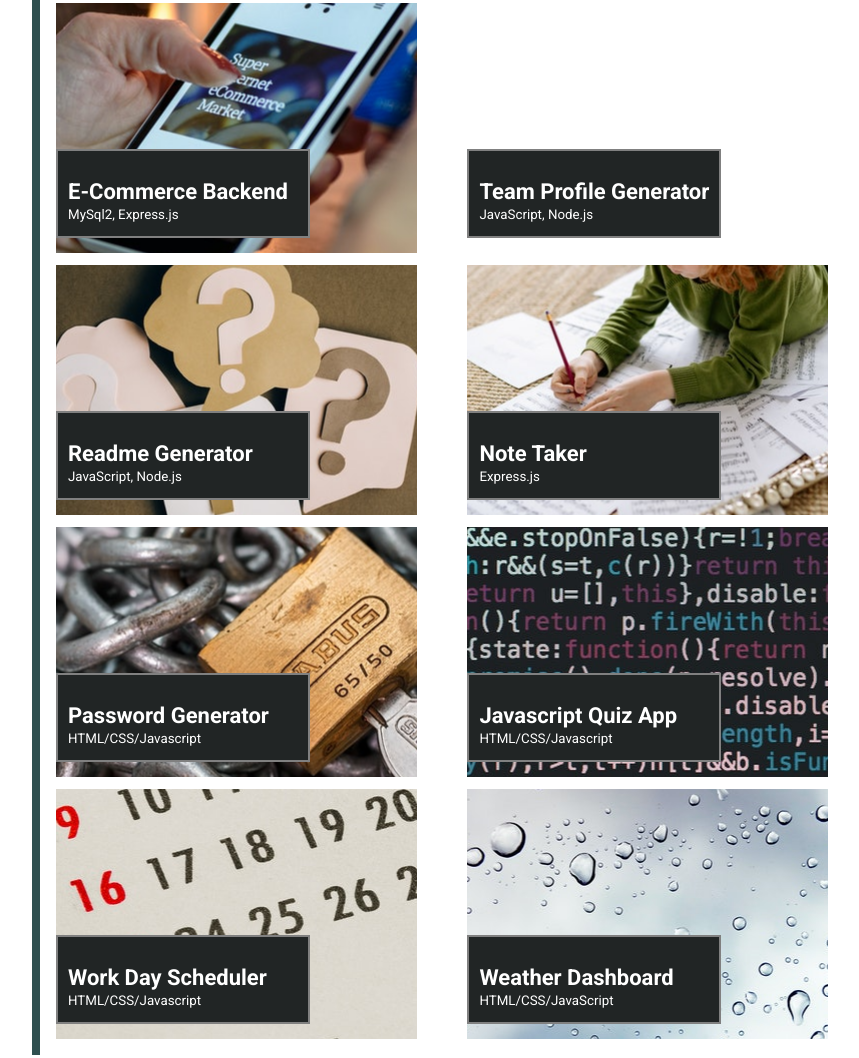
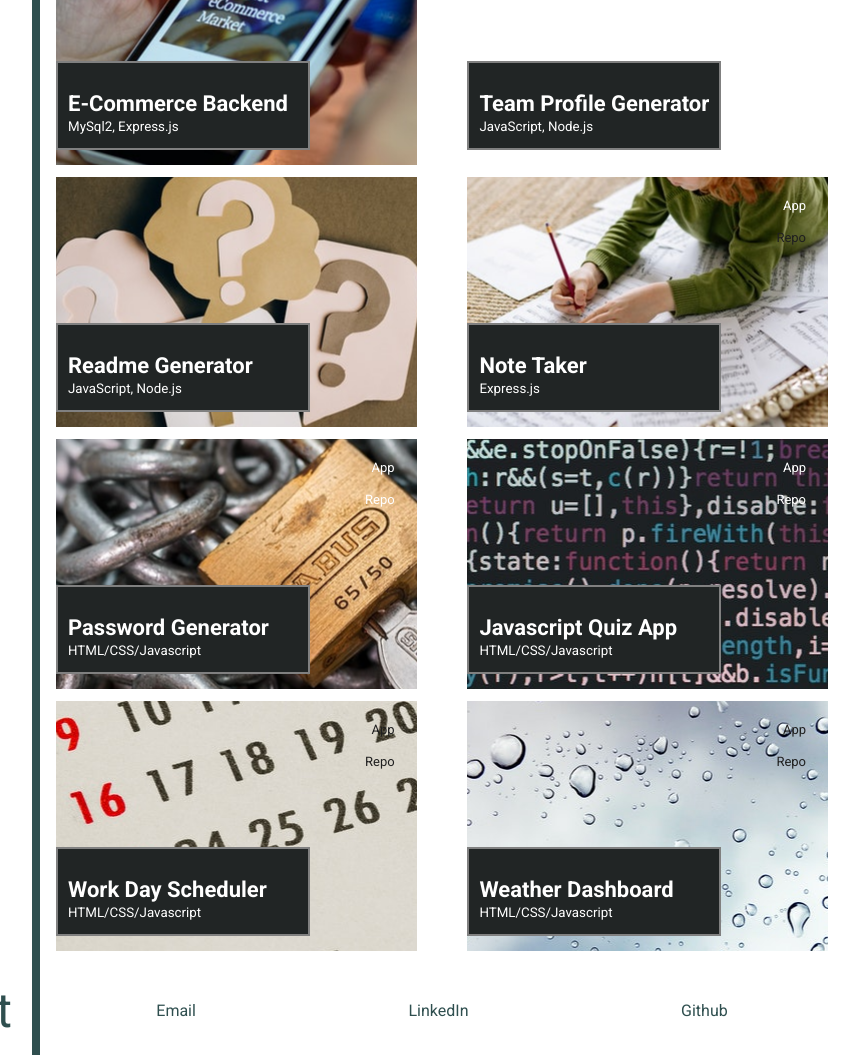
Before and after one commit to barrygilreath3/portfolio, a plain HTML site: page index.html in a window 1280 px wide. Shown: the part 1908-2966 px from the top of the page, without its empty margins (358-1217 px from the left). Drawn offline with Linux system fonts and the light colour scheme.

Commit message:
added github links to project

```diff
--- a/assets/css/style.css
+++ b/assets/css/style.css
@@ -153,10 +153,31 @@ main {
         display: flex;
         align-items: flex-end;
         background-position: center;
+        position: relative;
     }
 
+        .card-icon {
+            position: absolute;
+            top: 15px;
+            right: 15px;
+            color: white;
+            font-size: small;
+            text-align: right;
+        }
+
+        .card-icon li {
+            padding: 7px;
+        }
+
+        #dark {
+            color: rgb(32, 32, 32);
+        }
+
+        .card-icon li:hover {
+            transform:scale(1.3, 1.3);
+        }
+
         .projectPic:hover {
-            transform:scale(1.02,1.02);
             box-shadow: rgba(0, 0, 0, 0.5) 0px 7px 29px 0px;
         }
 
--- a/index.html
+++ b/index.html
@@ -57,19 +57,6 @@
             </div>
         </section>
 
-        <!-- Contact -->
-        <section class="content" id="contactme">
-            <div class="title">
-                <h1>Contact</h1>
-            </div>
-            <div class="rightbox" id="contactlinks">
-                <a href="mailto:barrygilreath3@gmail.com">Email</a>
-                <a href="https://www.linkedin.com/in/barry-gilreath-iii/">LinkedIn</a>
-                <a href="https://github.com/barrygilreath3/">Github</a>
-            </div>
-        </section>
-
-
         <!-- Portfolio -->
         <section class="content" id="myportfolio">
             <div class="title">
@@ -77,21 +64,47 @@
             </div>
 
             <div class="rightbox" id="projects">
-                <a class="projectPic" href="https://github.com/barrygilreath3/community-bulletin-board/" id="community-bulletin-board">
-                    <div class="cardtitle" id="featurecard">
+                <div class="projectPic" id="community-bulletin-board">
+                    <ul class="card-icon">
+                        <li>
+                            <li>
+                                <a id="dark" href="https://www.npmjs.com/package/@gtbootcampproject2/community-bulletin-board">NPM Package</p></a>
+                            </li>
+                            <li>
+                                <a href="https://github.com/barrygilreath3/community-bulletin-board/">GitHub</a>
+                            </li>
+                        </li>
+                    </ul>
+
+                    <a class="cardtitle" href="https://github.com/barrygilreath3/community-bulletin-board/" id="featurecard">
+                        <div >
                             <h2>Community Bulletin Board</h2>
                             <p>Javascript / MySQL / Handlebars</p>
                             <p>Team Project</p>
                         </div>
                     </a>
+                </div>
 
-                <a class="projectPic" href="https://lilwill13.github.io/Future-Pet-Place/" id="futurepetplace">
+                <div class="projectPic" id="futurepetplace">
+                    <ul class="card-icon">
+                        <li>
+                            <a href="https://lilwill13.github.io/Future-Pet-Place/">App</p></a>
+                        </li>
+                        <li>
+                            <a href="https://github.com/LILWill13/Future-Pet-Place">Repo</p></a>
+                        </li>
+                    </ul>
+
+                    <a href="https://lilwill13.github.io/Future-Pet-Place/" >
+
                         <div class="cardtitle">
                             <h2>Future Pet Place</h2>
                             <p>HTML/CSS/Javascript</p>
                             <p>Team Project</p>
                         </div>
+
                     </a>
+                </div>
 
                 <a class="projectPic" href="https://github.com/barrygilreath3/sql-employee-tracker_blank" id="employee-tracker">
                     <div class="cardtitle">
@@ -121,44 +134,122 @@
                     </div>
                 </a>
 
-                <a class="projectPic" href="https://github.com/barrygilreath3/note-taker" id="notetaker">
+                <div class="projectPic" id="notetaker">
+                    <ul class="card-icon">
+                        <li>
+                            <a href="https://guarded-oasis-00300.herokuapp.com/notes">App</p></a>
+                        </li>
+                        <li>
+                            <a id="dark" href="https://github.com/barrygilreath3/note-taker">Repo</p></a>
+                        </li>
+                    </ul>
+
+                    <a href="https://guarded-oasis-00300.herokuapp.com/notes">
+
                         <div class="cardtitle">
                             <h2>Note Taker</h2>
                             <p>Express.js</p>
                         </div>
+
                     </a>
+                </div>
 
+                <div class="projectPic" id="passwordGenerator">
+                    <ul class="card-icon">
+                        <li>
+                            <a href="https://barrygilreath3.github.io/passwordgenerator/">App</p></a>
+                        </li>
+                        <li>
+                            <a href="https://github.com/barrygilreath3/passwordgenerator">Repo</p></a>
+                        </li>
+                    </ul>
 
-                <a class="projectPic" href="https://barrygilreath3.github.io/passwordgenerator/" id="passwordGenerator">
+                    <a href="https://barrygilreath3.github.io/passwordgenerator/">
+
                         <div class="cardtitle">
                             <h2>Password Generator</h2>
                             <p>HTML/CSS/Javascript</p>
                         </div>
+
                     </a>
+                </div>
 
-                <a class="projectPic" href="https://barrygilreath3.github.io/JavaScript-Quiz-App/" id="quizapp">
+                <div class="projectPic" id="quizapp">
+                    <ul class="card-icon">
+                        <li>
+                            <a href="https://barrygilreath3.github.io/JavaScript-Quiz-App/">App</p></a>
+                        </li>
+                        <li>
+                            <a href="https://github.com/barrygilreath3/JavaScript-Quiz-App">Repo</p></a>
+                        </li>
+                    </ul>
+
+                    <a href="https://barrygilreath3.github.io/JavaScript-Quiz-App/">
+
                         <div class="cardtitle">
                             <h2>Javascript Quiz App</h2>
                             <p>HTML/CSS/Javascript</p>
                         </div>
+
                     </a>
+                </div>
 
-                <a class="projectPic" href="https://barrygilreath3.github.io/Work-Day-Scheduler/" id="workday">
+                <div class="projectPic" id="workday">
+                    <ul class="card-icon">
+                        <li>
+                            <a id="dark"  href="https://barrygilreath3.github.io/Work-Day-Scheduler/">App</p></a>
+                        </li>
+                        <li>
+                            <a id="dark" href="https://github.com/barrygilreath3/Work-Day-Scheduler">Repo</p></a>
+                        </li>
+                    </ul>
+
+                    <a href="https://barrygilreath3.github.io/Work-Day-Scheduler/">
+
                         <div class="cardtitle">
                             <h2>Work Day Scheduler</h2>
                             <p>HTML/CSS/Javascript</p>
                         </div>
+
                     </a>
+                </div>
 
-                <a class="projectPic" href="https://barrygilreath3.github.io/weatherdashboard/" id="weather">
+                <div class="projectPic" id="weather">
+                    <ul class="card-icon">
+                        <li>
+                            <a id="dark" href="https://barrygilreath3.github.io/weatherdashboard/">App</p></a>
+                        </li>
+                        <li>
+                            <a id="dark" href="https://github.com/barrygilreath3/weatherdashboard">Repo</p></a>
+                        </li>
+                    </ul>
+
+                    <a href="https://barrygilreath3.github.io/weatherdashboard/">
+
                         <div class="cardtitle">
                             <h2>Weather Dashboard</h2>
-                        <p>HTML/CSS/JavaScript</p>
+                            <p>HTML/CSS/Javascript</p>
                         </div>
+
                     </a>
+                </div>
 
             </div>
+
         </section>
+
+    <!-- Contact -->
+    <section class="content" id="contactme">
+        <div class="title">
+            <h1>Contact</h1>
+        </div>
+        <div class="rightbox" id="contactlinks">
+            <a href="mailto:barrygilreath3@gmail.com">Email</a>
+            <a href="https://www.linkedin.com/in/barry-gilreath-iii/">LinkedIn</a>
+            <a href="https://github.com/barrygilreath3/">Github</a>
+        </div>
+    </section>
+
 
     </main>
 
```
Lines whose indentation alone changed are shown as unchanged.
